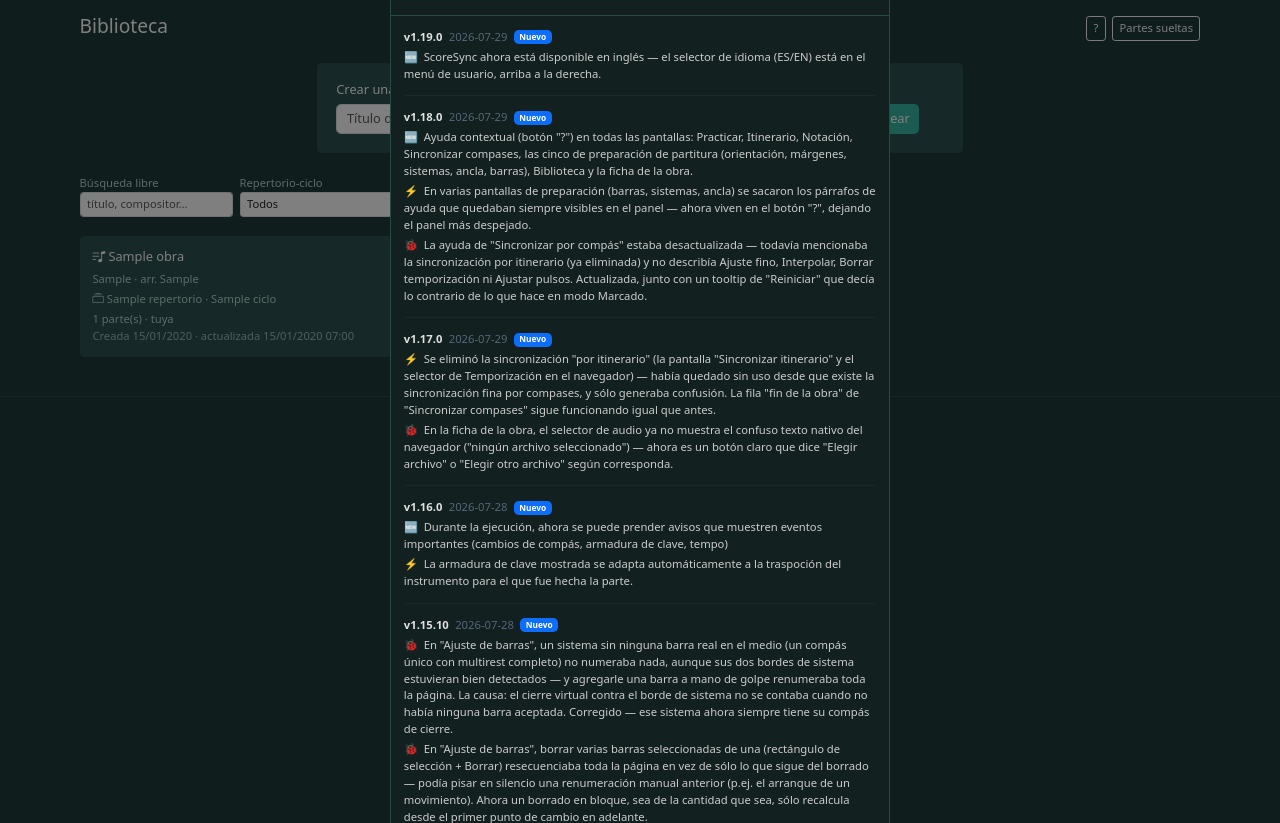
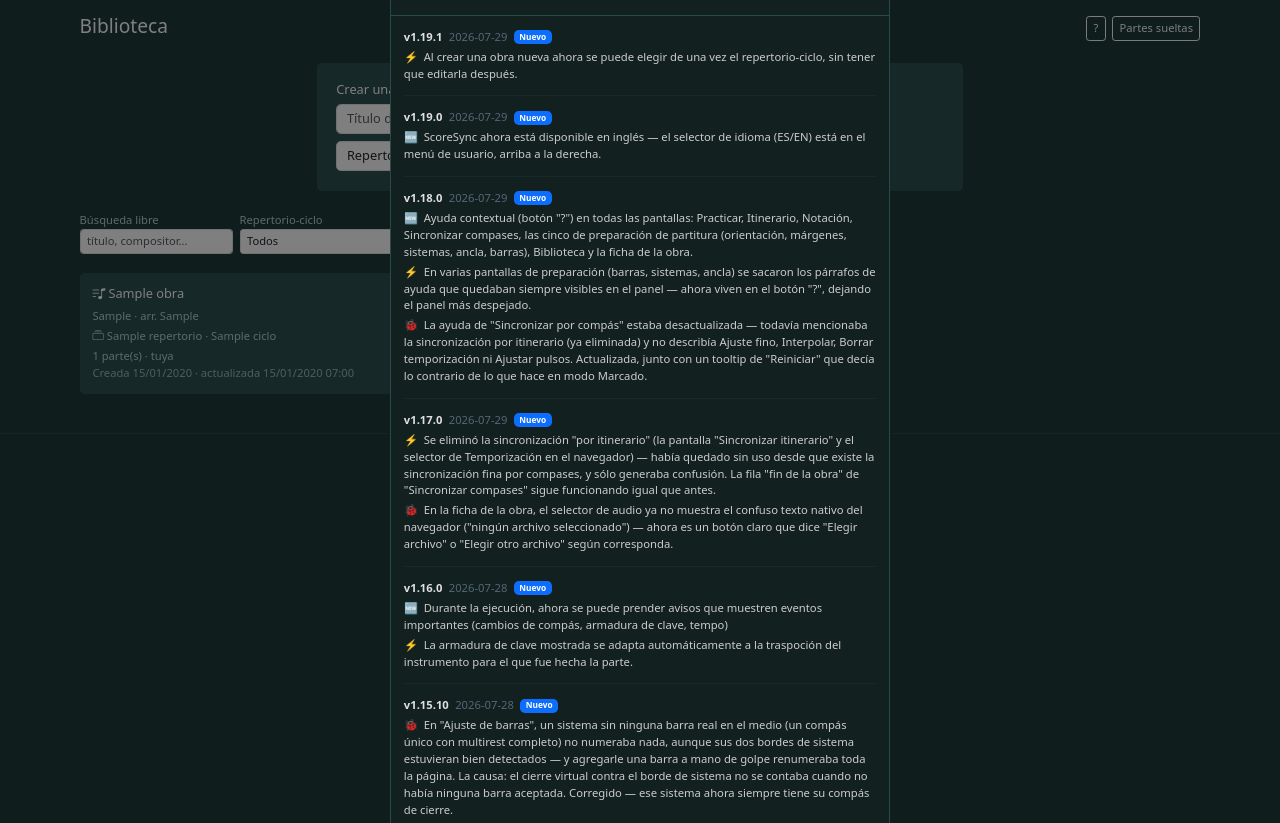
Before and after one commit to jchelquer/scoresync, a Django app: page /partituras/obras/ in a window 1280 px wide. Shown: the part 58-881 px from the top of the page. Run offline with Django 5.2, Linux system fonts and the light colour scheme; a user stored in the database is signed in; tables that the repository leaves empty hold one stand-in row (values such as "Sample post").

Commit message:
V1.19.1 Elegir repertorio-ciclo al crear una obra
Se agrega el selector de repertorio-ciclo a los dos formularios de
creación de obra (Biblioteca y "creá una obra nueva" desde una parte
suelta), para no tener que editarla después sólo para eso.

```diff
--- a/changelog.yaml
+++ b/changelog.yaml
@@ -1,6 +1,11 @@
 # Changelog de ScoreSync
 # El primero de la lista es la versión actual.
 # Tipos: nuevo | mejorado | corregido
+- version: "1.19.1"
+  date: "2026-07-29"
+  changes:
+    - type: mejorado
+      text: "Al crear una obra nueva ahora se puede elegir de una vez el repertorio-ciclo, sin tener que editarla después."
 - version: "1.19.0"
   date: "2026-07-29"
   changes:
--- a/partituras/forms.py
+++ b/partituras/forms.py
@@ -47,11 +47,12 @@ class PartituraEditForm(forms.ModelForm):
 class ObraForm(forms.ModelForm):
     class Meta:
         model = Obra
-        fields = ['titulo', 'compositor', 'arreglista']
+        fields = ['titulo', 'compositor', 'arreglista', 'ciclo']
         widgets = {
             'titulo': forms.TextInput(attrs={'class': 'form-control', 'placeholder': 'Título de la obra'}),
             'compositor': forms.TextInput(attrs={'class': 'form-control', 'placeholder': 'Opcional'}),
             'arreglista': forms.TextInput(attrs={'class': 'form-control', 'placeholder': 'Arreglista (opcional)'}),
+            'ciclo': forms.Select(attrs={'class': 'form-select'}),
         }
 
 
--- a/partituras/views.py
+++ b/partituras/views.py
@@ -215,6 +215,7 @@ def _contexto_estado(request, partitura):
         "pagina_ancla": _primera_pendiente(partitura, "ancla_confirmada"),
         "pagina_barras": _primera_pendiente(partitura, "barras_confirmadas"),
         "obras_propias": Obra.objects.filter(owner=request.user),
+        "ciclos": Ciclo.objects.select_related("repertorio").all(),
     }
 
 
--- a/templates/partituras/detalle.html
+++ b/templates/partituras/detalle.html
@@ -73,6 +73,12 @@
               <input type="text" name="titulo" class="form-control form-control-sm" placeholder="{% translate 'Título de la obra' %}" required>
               <input type="text" name="compositor" class="form-control form-control-sm" placeholder="{% translate 'Compositor (opcional)' %}">
               <input type="text" name="arreglista" class="form-control form-control-sm" placeholder="{% translate 'Arreglista (opcional)' %}">
+              <select name="ciclo" class="form-select form-select-sm" style="width: auto;">
+                <option value="">{% translate "Repertorio-ciclo (opcional)" %}</option>
+                {% for c in ciclos %}
+                <option value="{{ c.pk }}">{{ c }}</option>
+                {% endfor %}
+              </select>
               <button type="submit" class="btn btn-outline-light btn-sm">{% translate "Crear y adjuntar" %}</button>
             </form>
           </details>
--- a/templates/partituras/obras.html
+++ b/templates/partituras/obras.html
@@ -23,6 +23,12 @@
           <input type="text" name="titulo" class="form-control" style="max-width: 16rem;" placeholder="{% translate 'Título de la obra' %}" required>
           <input type="text" name="compositor" class="form-control" style="max-width: 12rem;" placeholder="{% translate 'Compositor (opcional)' %}">
           <input type="text" name="arreglista" class="form-control" style="max-width: 12rem;" placeholder="{% translate 'Arreglista (opcional)' %}">
+          <select name="ciclo" class="form-select" style="max-width: 14rem;">
+            <option value="">{% translate "Repertorio-ciclo (opcional)" %}</option>
+            {% for c in ciclos %}
+            <option value="{{ c.pk }}">{{ c }}</option>
+            {% endfor %}
+          </select>
           <button type="submit" class="btn btn-ss">{% translate "Crear" %}</button>
         </form>
       </div>
```
